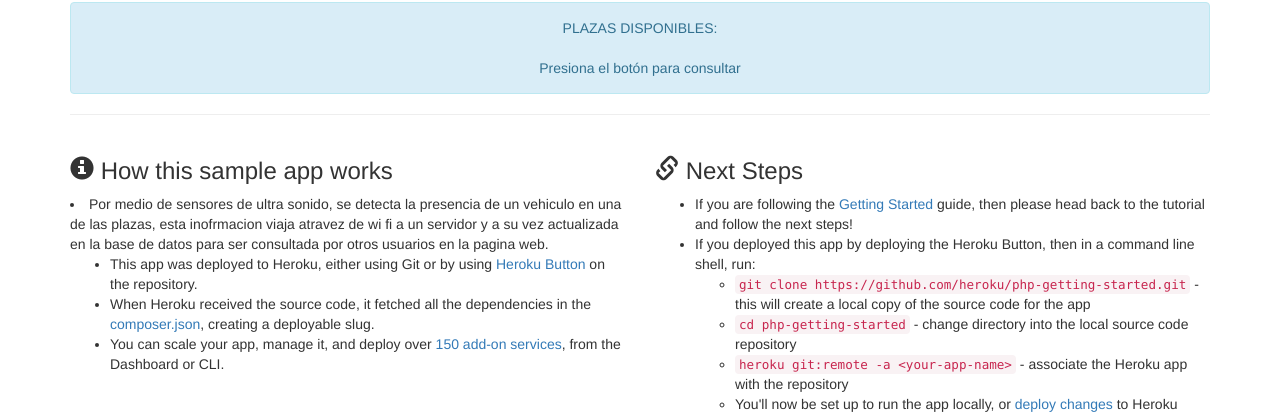
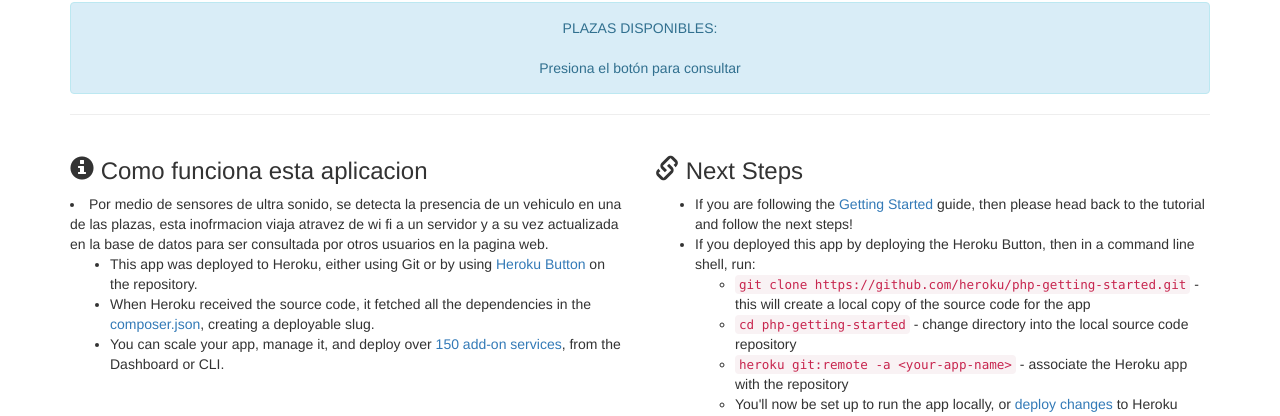
Before and after one commit to Andresrent/ParqueaderoAutomatizado, a PHP site: template web/views/index.twig in a window 1280 px wide. Shown: the part 471-887 px from the top of the page. Run offline with PHP 8.4, Linux system fonts and the light colour scheme; the template is opened without the code that fills it, so the values that code supplies are empty; some libraries are stand-ins or nearby versions.

Commit message:
Update index.twig

```diff
--- a/web/views/index.twig
+++ b/web/views/index.twig
@@ -33,7 +33,7 @@ function consultarDisponibles() {
   <hr>
   <div class="row">
     <div class="col-md-6">
-      <h3><span class="glyphicon glyphicon-info-sign"></span> How this sample app works</h3><li> Por medio de sensores de ultra sonido, se detecta la presencia de un vehiculo en una de las plazas, esta inofrmacion viaja atravez de wi fi a un servidor y a su vez actualizada en la base de datos para ser consultada por otros usuarios en la pagina web.</li>
+      <h3><span class="glyphicon glyphicon-info-sign"></span> Como funciona esta aplicacion </h3><li> Por medio de sensores de ultra sonido, se detecta la presencia de un vehiculo en una de las plazas, esta inofrmacion viaja atravez de wi fi a un servidor y a su vez actualizada en la base de datos para ser consultada por otros usuarios en la pagina web.</li>
       <ul>
         <li>This app was deployed to Heroku, either using Git or by using <a href="https://github.com/heroku/php-getting-started">Heroku Button</a> on the repository.</li>
 
```
